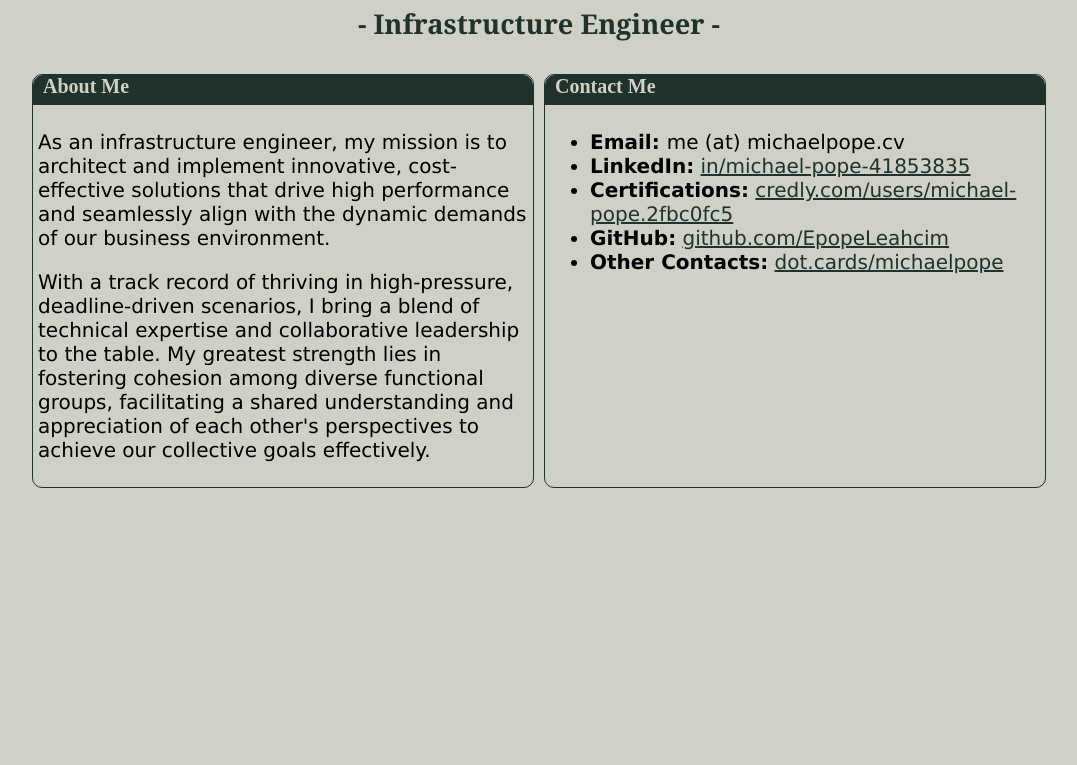
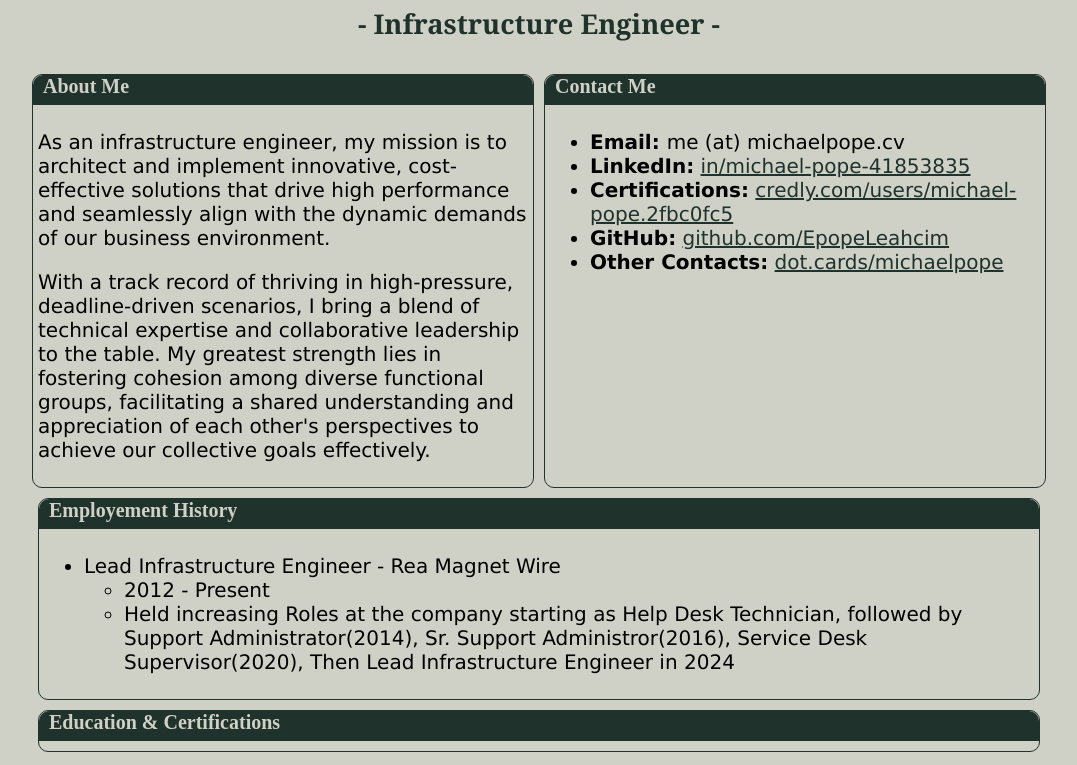
Before and after one commit to EpopeLeahcim/epopeleahcim.github.io, a plain HTML site: page index.html in a window 1280 px wide. Shown: the part 209-974 px from the top of the page, without its empty margins (101-1178 px from the left). Before the commit the page ends 800 px from the top, so only its background shows below. Drawn offline with Linux system fonts and the light colour scheme.

Commit message:
Employment History Update

```diff
--- a/index.html
+++ b/index.html
@@ -39,6 +39,33 @@
             </ul>
             </div>
         </div>
+
         </div>
+    <div style=" display: flex; justify-content: center">
+        <div style="display: block;  width: 99%; border: #1F322C 1px solid;border-radius: 10px; margin: 5px; max-width: 1000px;" >
+            <div style="display:block; border-top-left-radius: 10px; border-top-right-radius: 10px;padding-left: 10px; background-color:  #1F322C; height: 30px; color: #CFD1C7; font-weight: bold; font-size: 20px; vertical-align: middle;">
+                Employement History
+            </div>
+            <div style="padding: 5px; font-family:'Lucida Sans', 'Lucida Sans Regular', 'Lucida Grande', 'Lucida Sans Unicode', Geneva, Verdana, sans-serif;font-size: 1.25em;">
+                <ul><li>
+                    Lead Infrastructure Engineer - Rea Magnet Wire
+                        <ul>
+                            <li>2012 - Present</li>
+                            <li>Held increasing Roles at the company starting as Help Desk Technician, followed by Support Administrator(2014), Sr. Support Administror(2016), Service Desk Supervisor(2020), Then Lead Infrastructure Engineer in 2024 </li>
+                        </ul>
+                </li></ul>
+            </div>
+        </div>
+    </div>
+    <div style=" display: flex; justify-content: center">
+        <div style="display: block;  width: 99%; border: #1F322C 1px solid;border-radius: 10px; margin: 5px; max-width: 1000px;" >
+            <div style="display:block; border-top-left-radius: 10px; border-top-right-radius: 10px;padding-left: 10px; background-color:  #1F322C; height: 30px; color: #CFD1C7; font-weight: bold; font-size: 20px; vertical-align: middle;">
+                Education & Certifications
+            </div>
+            <div style="padding: 5px; font-family:'Lucida Sans', 'Lucida Sans Regular', 'Lucida Grande', 'Lucida Sans Unicode', Geneva, Verdana, sans-serif;font-size: 1.25em;">
+
+            </div>
+        </div>
+    </div>
     </body>
 </html>
```
